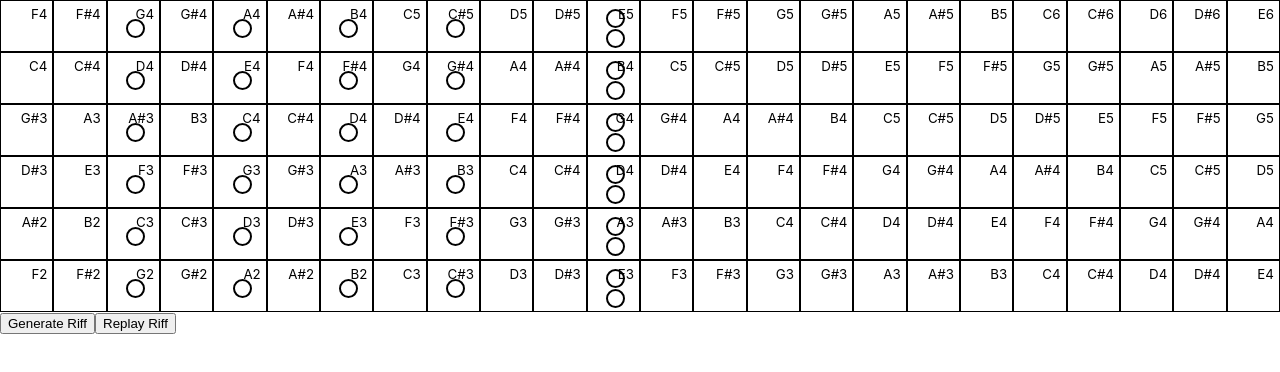
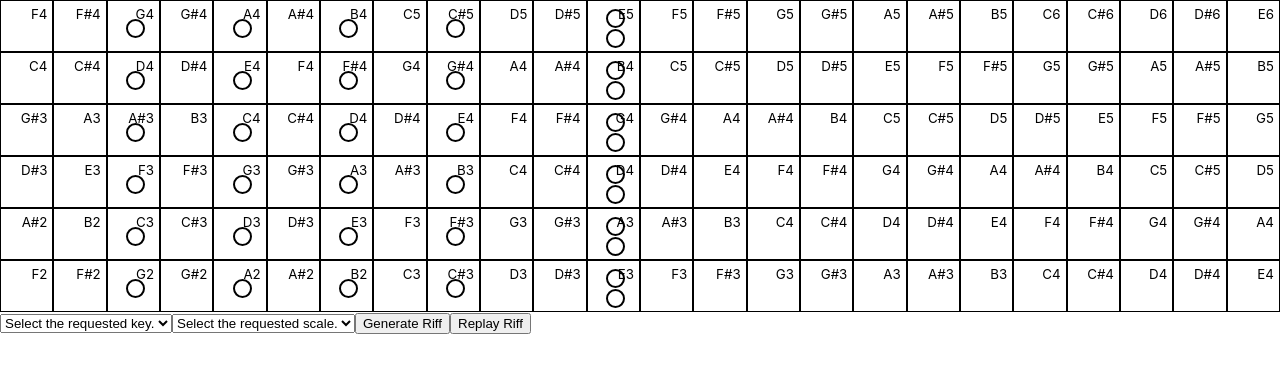
Before and after one commit to wwwannes/riff-maker, a React (Create React App) app: page / in a window 1280 px wide. Shown: the top 372 px of the page. Built offline with nearby package versions, Linux system fonts and the light colour scheme.

Commit message:
Basic circle of 5th logic

```diff
--- a/src/App.js
+++ b/src/App.js
@@ -13,6 +13,59 @@ function App() {
   const $notes_b = ["C4","C#4","D4","D#4","E4","F4","F#4","G4","G#4","A4","A#4","B4","C5","C#5","D5","D#5","E5","F5","F#5","G5","G#5","A5","A#5","B5"];
   const $notes_e_2 = ["F4","F#4","G4","G#4","A4","A#4","B4","C5","C#5","D5","D#5","E5","F5","F#5","G5","G#5","A5","A#5","B5","C6","C#6","D6","D#6","E6"];
   const strings = [$notes_e_2,$notes_b,$notes_g,$notes_d,$notes_a,$notes_e];
+
+  const $_circle_of_fifths = ["C", "G", "D", "A", "E", "B", "F#", "C#", "G#", "D#", "A#", "F"];
+  const $_circle_of_fifths_extended = $_circle_of_fifths.concat($_circle_of_fifths.concat($_circle_of_fifths)); /* Copy so that negative index will also have results */
+  var $_notes_of_scale = [];
+  const [selectedKey, setSelectedKey] = useState("");
+  const [selectedScale, setSelectedScale] = useState("");
+
+  /* https://www.all-guitar-chords.com/circle-of-fifths */
+  const getAvailableNotes = (keyNote, type) => {
+    var $_main_pos, $_tempArr1, $_tempArr2, $_tempArrCombined;
+
+    switch (type) {
+      case "lydian":
+        $_main_pos = $_circle_of_fifths.length + $_circle_of_fifths.indexOf(keyNote);
+        break;
+      case "ionian":
+        $_main_pos = $_circle_of_fifths.length + $_circle_of_fifths.indexOf(keyNote) - 1;
+        break;
+      case "mixolydian":
+        $_main_pos = $_circle_of_fifths.length + $_circle_of_fifths.indexOf(keyNote) - 2;
+        break;
+    case "dorian":
+        $_main_pos = $_circle_of_fifths.length + $_circle_of_fifths.indexOf(keyNote) - 3;
+        break;
+    case "aeolian":
+        $_main_pos = $_circle_of_fifths.length + $_circle_of_fifths.indexOf(keyNote) - 4;
+        break;
+    case "phrygian":
+        $_main_pos = $_circle_of_fifths.length + $_circle_of_fifths.indexOf(keyNote) - 5;
+        break;
+    case "locrian":
+        $_main_pos = $_circle_of_fifths.length + $_circle_of_fifths.indexOf(keyNote) - 6;
+        break;
+      default:
+        $_main_pos = $_circle_of_fifths.length + $_circle_of_fifths.indexOf(keyNote);
+        break;
+    }
+
+    $_tempArr1 = $_circle_of_fifths_extended.splice($_main_pos, $_circle_of_fifths.length);
+    $_tempArr2 = $_circle_of_fifths_extended.splice(0, $_main_pos);
+    $_tempArrCombined = $_tempArr1.concat($_tempArr2);
+
+    $_notes_of_scale = $_tempArrCombined.splice(0, 7);
+
+    console.log($_notes_of_scale);
+  }
+
+  useEffect(() => {
+    console.log(selectedKey, selectedScale);
+    if(selectedKey !== "" && selectedScale !== ""){
+      getAvailableNotes(selectedKey, selectedScale);
+    }
+  }, [selectedKey, selectedScale]);
 
   const totalFrets = 23;
   const totalStrings = 5;
@@ -34,7 +87,7 @@ function App() {
     const now = Tone.now();
 
     for(var i = 0; i < generatedRiff.length; i++){
-      latestTempoPauze = latestTempoPauze + .5;
+      latestTempoPauze = latestTempoPauze + .35;
       synth.triggerAttackRelease(generatedRiff[i]["note"],"4n", now + latestTempoPauze);
     }
   }
@@ -123,13 +176,11 @@ function App() {
 
                 if(generatedRiff.some(note => `${note['string']}-${note['fret']}` === stringFret)){
                   selectedFret = true;
-                  //selectedTotalFrets ++;
                 }
 
                 return(
                   <div
                     className={`fret f${position} ${selectedFret ? "active" : ""}`}
-                    /*style={{ backgroundColor: selectedFret ? `rgba(23, 142, 88, ${(selectedTotalFrets *  (100/$randomRiffLength))/100})` : ''}}*/
                   >
                     <sup>{fret}</sup>
                   </div>
@@ -139,6 +190,25 @@ function App() {
           )
         })}
       </div>
+
+      <select onChange={(e) => setSelectedKey(e.target.value)}>
+        <option value="">Select the requested key.</option>
+        {$_circle_of_fifths.sort().map((e, i) => {
+          return(
+            <option value={e}>In the key of {e}</option>
+          )
+        })}
+      </select>
+      <select onChange={(e) => setSelectedScale(e.target.value)}>
+        <option value="">Select the requested scale.</option>
+        <option value="lydian">Lydian scale</option>
+        <option value="ionian">Ionian scale</option>
+        <option value="mixolydian">Mixolydian scale</option>
+        <option value="dorian">Dorian scale</option>
+        <option value="aeolian">Aeolian scale</option>
+        <option value="phrygian">Phrygian scale</option>
+        <option value="locrian">Locrian scale</option>
+      </select>
       <button onClick={() => generateRiff()}>Generate Riff</button>
       <button onClick={() => playRiff()}>Replay Riff</button>
     </div>
```
